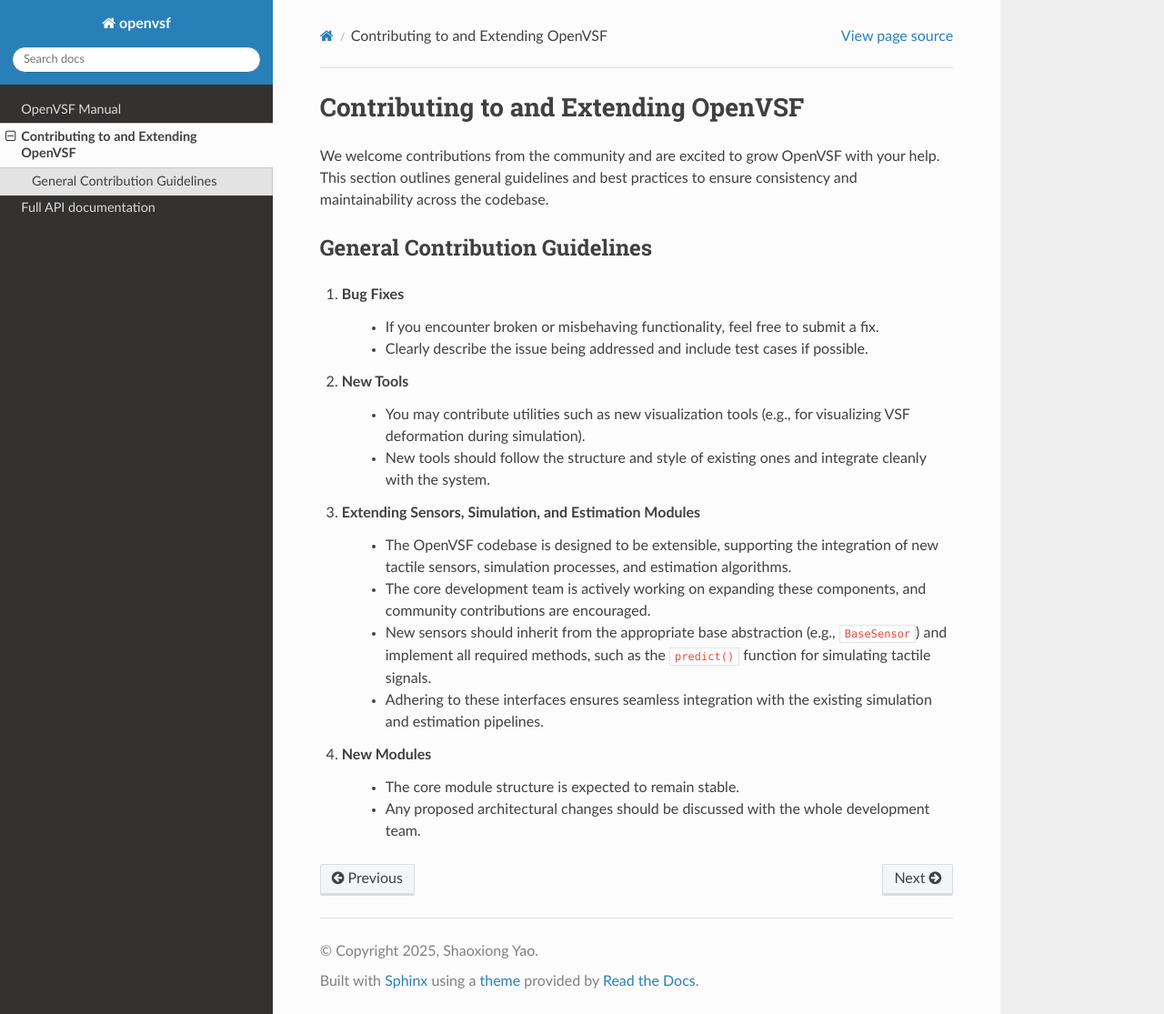
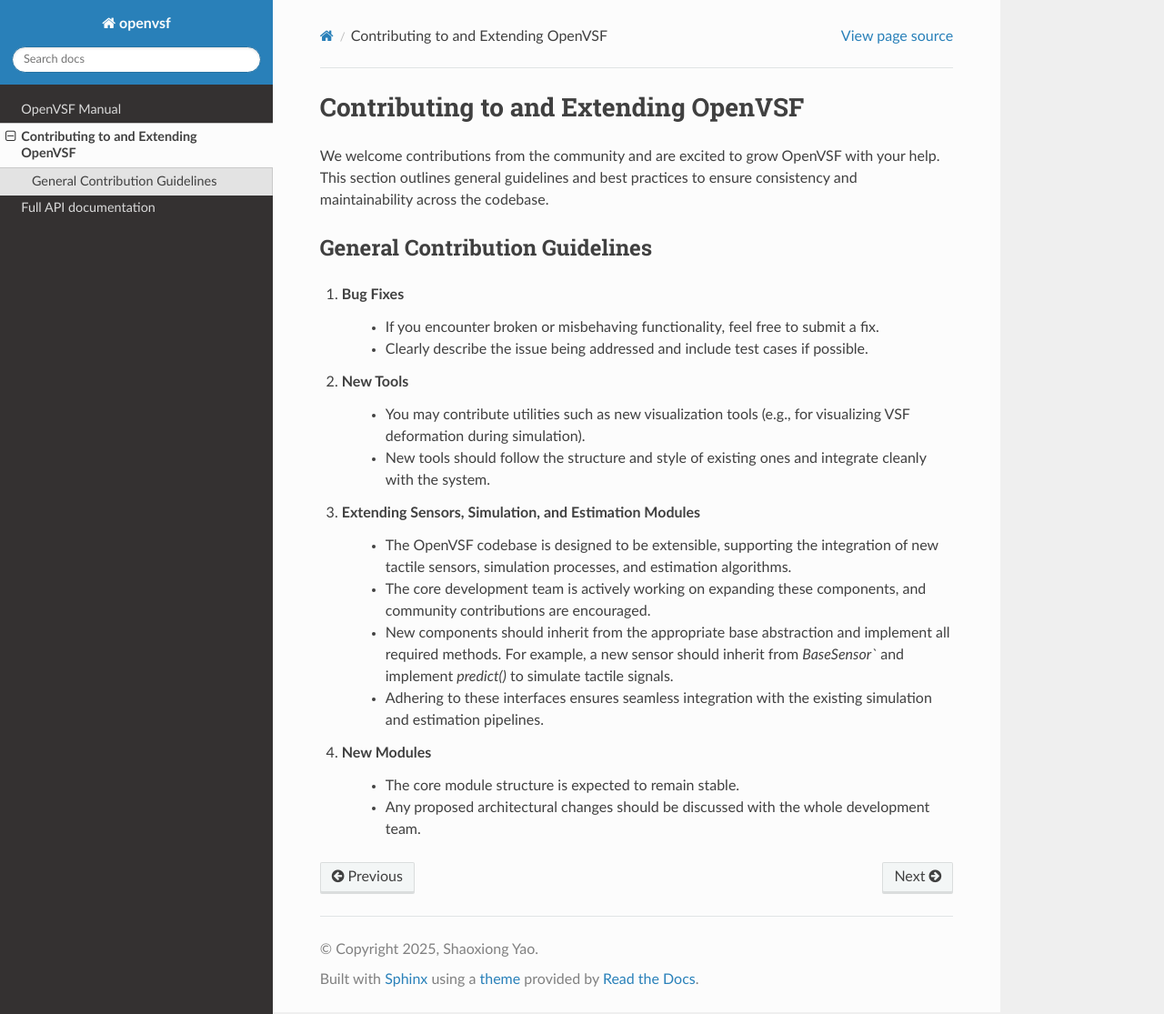
Before and after one commit to uiuc-iml/openvsf, a Sphinx documentation site: the page built from docs/source/Contributing.rst, in a window 1280 px wide and 1115 px high. Shown: the whole window at 91% size. Built offline with Sphinx 7.4.7 and the Read the Docs theme 3.1.0, drawn with Linux system fonts in a browser that asks for light colours.

Commit message:
fix grammar in contributing slide

```diff
--- a/docs/source/Contributing.rst
+++ b/docs/source/Contributing.rst
@@ -23,7 +23,7 @@
 
     - The OpenVSF codebase is designed to be extensible, supporting the integration of new tactile sensors, simulation processes, and estimation algorithms.
     - The core development team is actively working on expanding these components, and community contributions are encouraged.
-    - New sensors should inherit from the appropriate base abstraction (e.g., ``BaseSensor``) and implement all required methods, such as the ``predict()`` function for simulating tactile signals.
+    - New components should inherit from the appropriate base abstraction and implement all required methods. For example, a new sensor should inherit from `BaseSensor`` and implement `predict()` to simulate tactile signals.
     - Adhering to these interfaces ensures seamless integration with the existing simulation and estimation pipelines.
 
 4. **New Modules**
```
